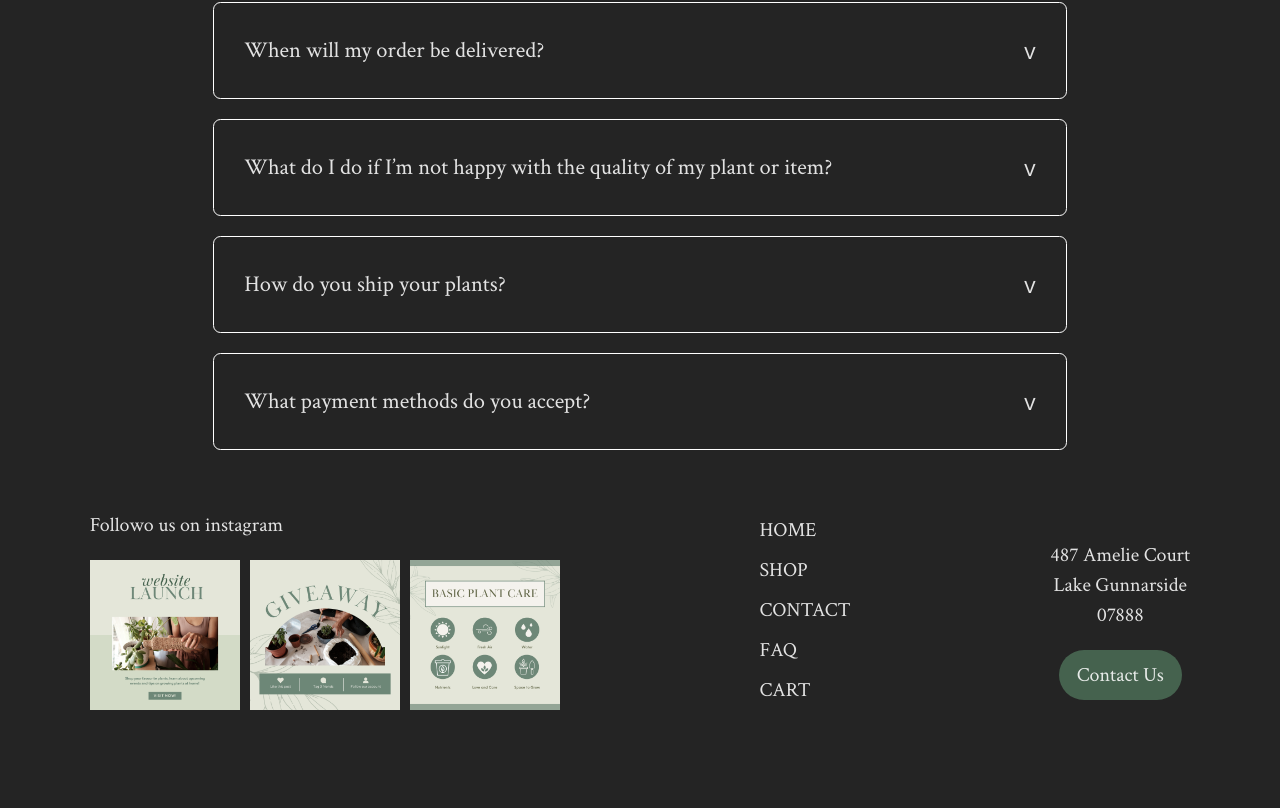
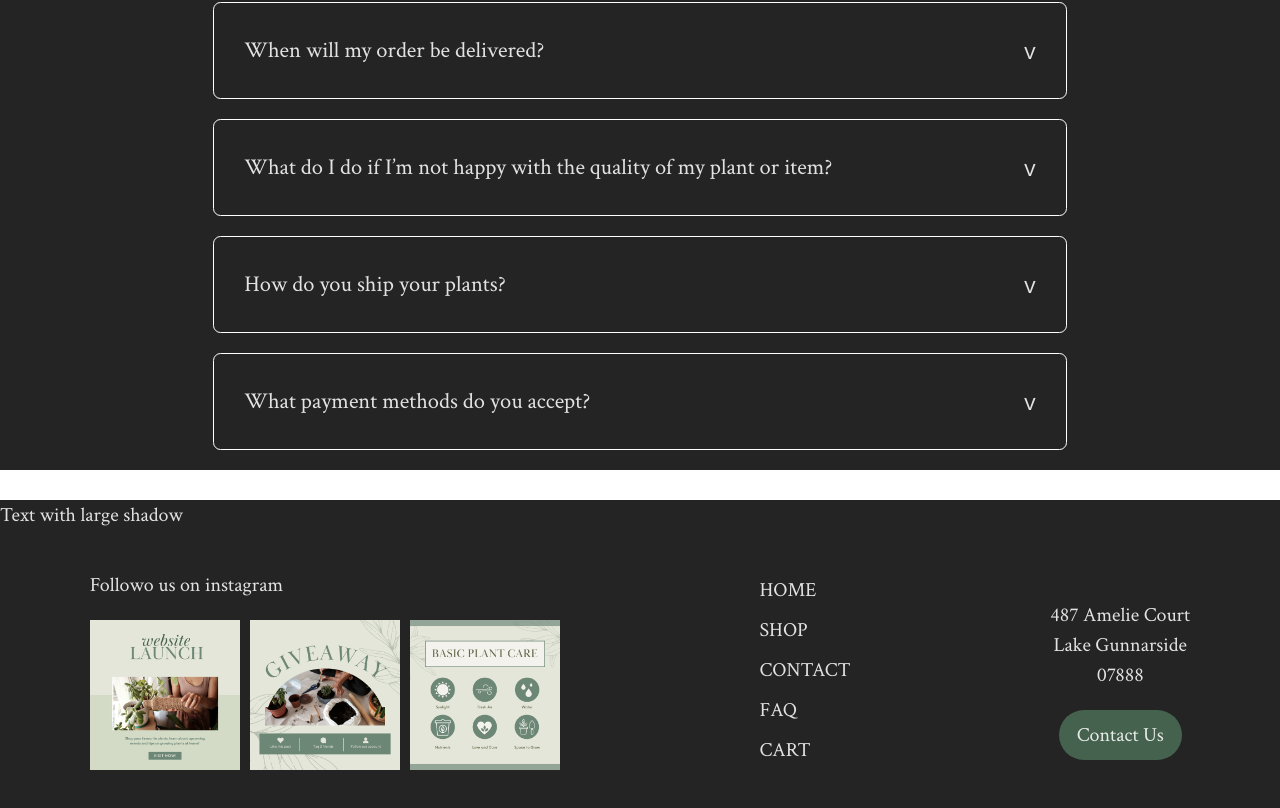
Before and after one commit to MagdaMie/PlantShopMockup, a React (Vite) app in the folder firstReactWebsite/: page /FAQ in a window 1280 px wide. Shown: the part 809-1617 px from the top of the page. Before the commit the page ends 1559 px from the top, so only its background shows below. Built offline with nearby package versions, Linux system fonts and the light colour scheme.

Commit message:
debugging

```diff
--- a/firstReactWebsite/src/pages/FaqPage.jsx
+++ b/firstReactWebsite/src/pages/FaqPage.jsx
@@ -6,6 +6,8 @@ const FaqPage = () => {
     <>
       <FaqBaner />
       <FaqAccordion />
+      <input type="text" className="form-input mt-2 block w-full" />
+      <p className="text-shadow-lg">Text with large shadow</p>
     </>
   );
 };
--- a/firstReactWebsite/tailwind.config.js
+++ b/firstReactWebsite/tailwind.config.js
@@ -24,3 +24,4 @@ export default {
     plugins: [formsPlugin, textShadowPlugin],
   },
 };
+console.log("Tailwind configuration loaded");
```
